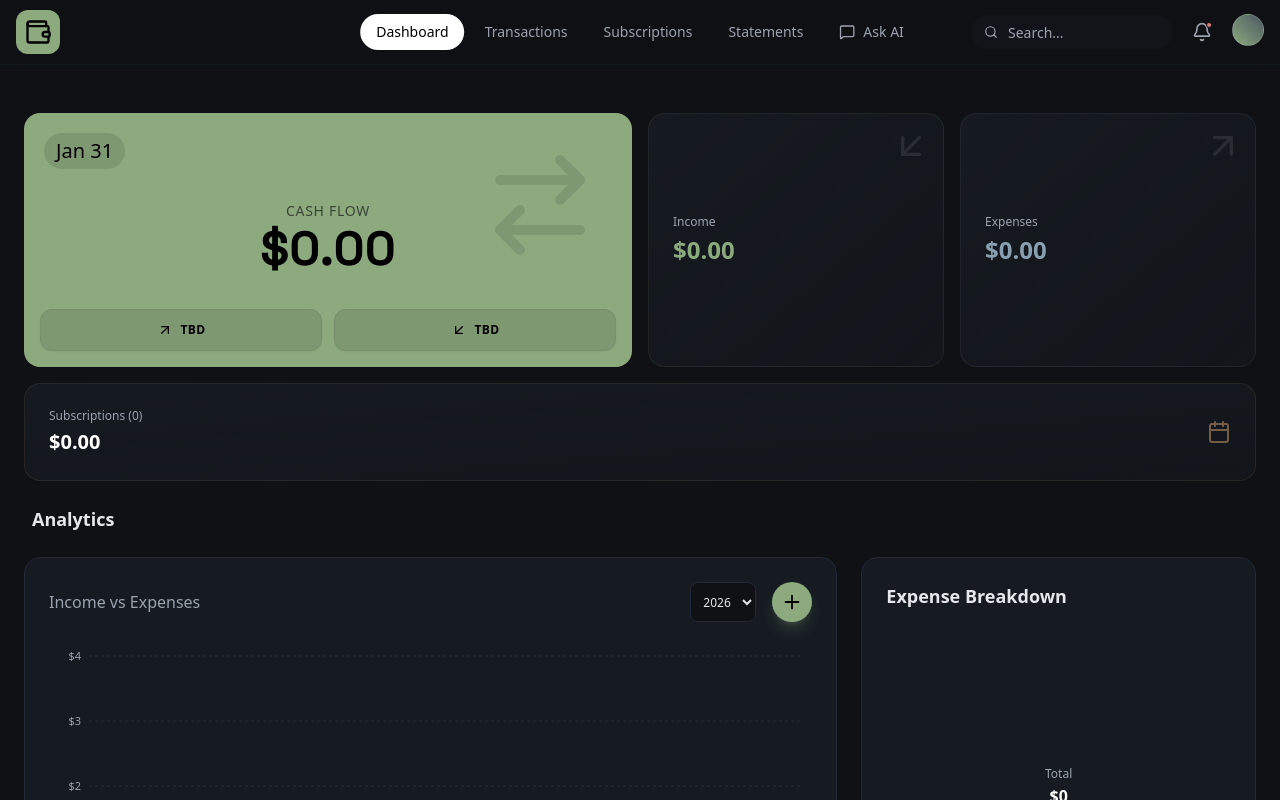
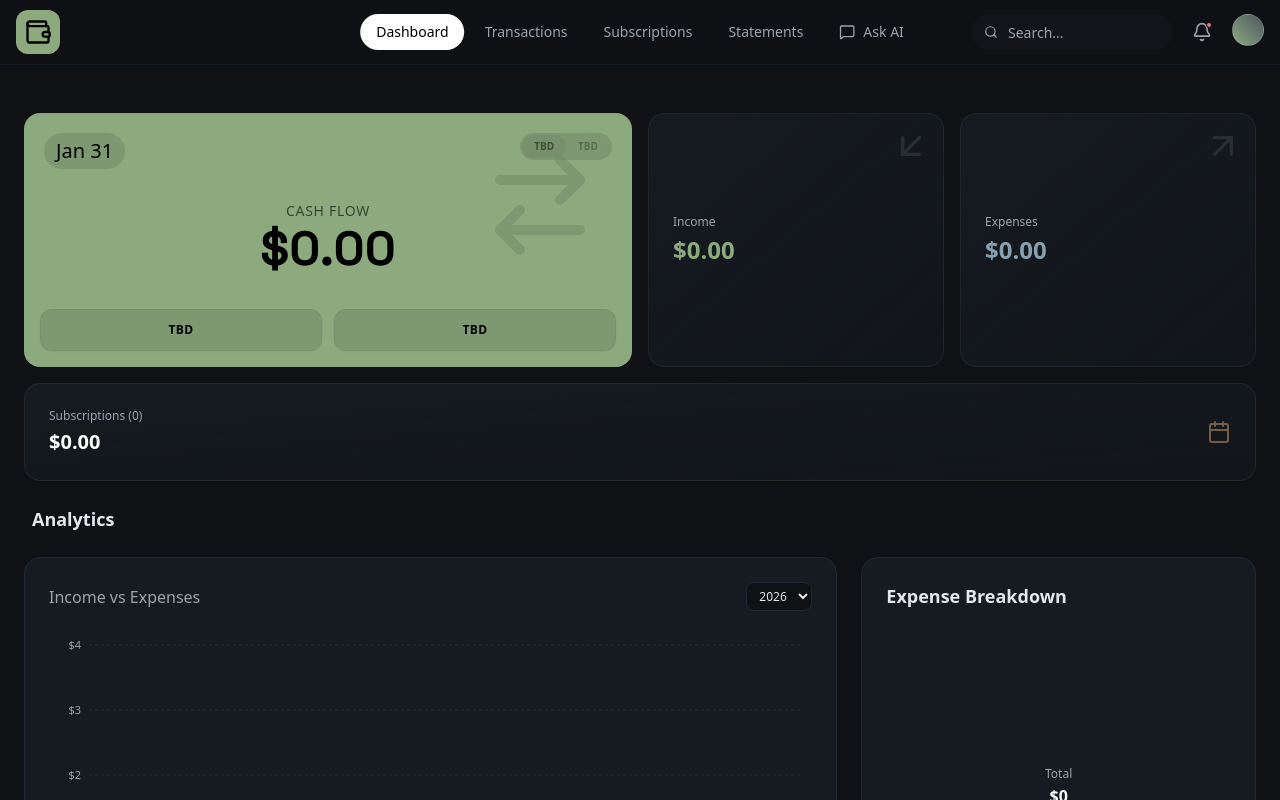
Before and after one commit to atnwl/finance-dashboard-gemini, a React (Vite) app: page / in a window 1280 px wide. Shown: the top 800 px of the page. Built offline with nearby package versions, Linux system fonts and the light colour scheme.

Commit message:
Address final stylistic feedback

```diff
--- a/src/App.jsx
+++ b/src/App.jsx
@@ -976,6 +976,11 @@ export default function App() {
                         {new Date().toLocaleDateString('en-US', { month: 'short', day: 'numeric' })}
                       </span>
                     </div>
+                    {/* Placeholder Toggles */}
+                    <div className="flex bg-black/10 rounded-full p-0.5 backdrop-blur-md">
+                      <div className="px-3 py-1 bg-black/10 rounded-full text-[10px] font-bold opacity-50">TBD</div>
+                      <div className="px-3 py-1 rounded-full text-[10px] font-bold opacity-30">TBD</div>
+                    </div>
                   </div>
 
                   <div className="mt-8 text-center">
@@ -989,11 +994,9 @@ export default function App() {
                 {/* TBD Actions */}
                 <div className="p-4 grid grid-cols-2 gap-3 mt-auto">
                   <button className="py-3 bg-black/10 hover:bg-black/20 rounded-xl transition-all text-xs font-bold uppercase tracking-wide flex items-center justify-center gap-2 backdrop-blur-sm shadow-sm border border-black/5">
-                    <ArrowUpRight size={16} />
                     <span>TBD</span>
                   </button>
                   <button className="py-3 bg-black/10 hover:bg-black/20 rounded-xl transition-all text-xs font-bold uppercase tracking-wide flex items-center justify-center gap-2 backdrop-blur-sm shadow-sm border border-black/5">
-                    <ArrowDownLeft size={16} />
                     <span>TBD</span>
                   </button>
                 </div>
@@ -1091,9 +1094,6 @@ export default function App() {
                 >
                   {[2023, 2024, 2025, 2026, 2027].map(y => <option key={y} value={y}>{y}</option>)}
                 </select>
-                <Button onClick={() => setEditingItem(null) || setIsFormOpen(true)} className="w-10 h-10 !p-0 rounded-full flex items-center justify-center bg-primary text-black hover:scale-110 shadow-lg shadow-primary/25 ml-2">
-                  <Plus size={22} />
-                </Button>
               </div>
             </div>
             <div className="h-[300px] w-full" style={{ outline: 'none' }}>
@@ -2348,7 +2348,7 @@ function TransactionForm({ initialData, data, setPendingStatement, pendingStatem
       const stmtLast4 = pendingStatement.last4 || '????';
       const stmtProvider = pendingStatement.provider || 'Unknown Provider';
 
-      // Check for duplicate statement (same provider + last4 + date)
+      // Checked, need to look elsewhere.nt (same provider + last4 + date)
       const isDuplicateStatement = (data?.statements || []).some(
         s => s.provider === stmtProvider && s.last4 === stmtLast4 && s.date === stmtDate
       );
```
